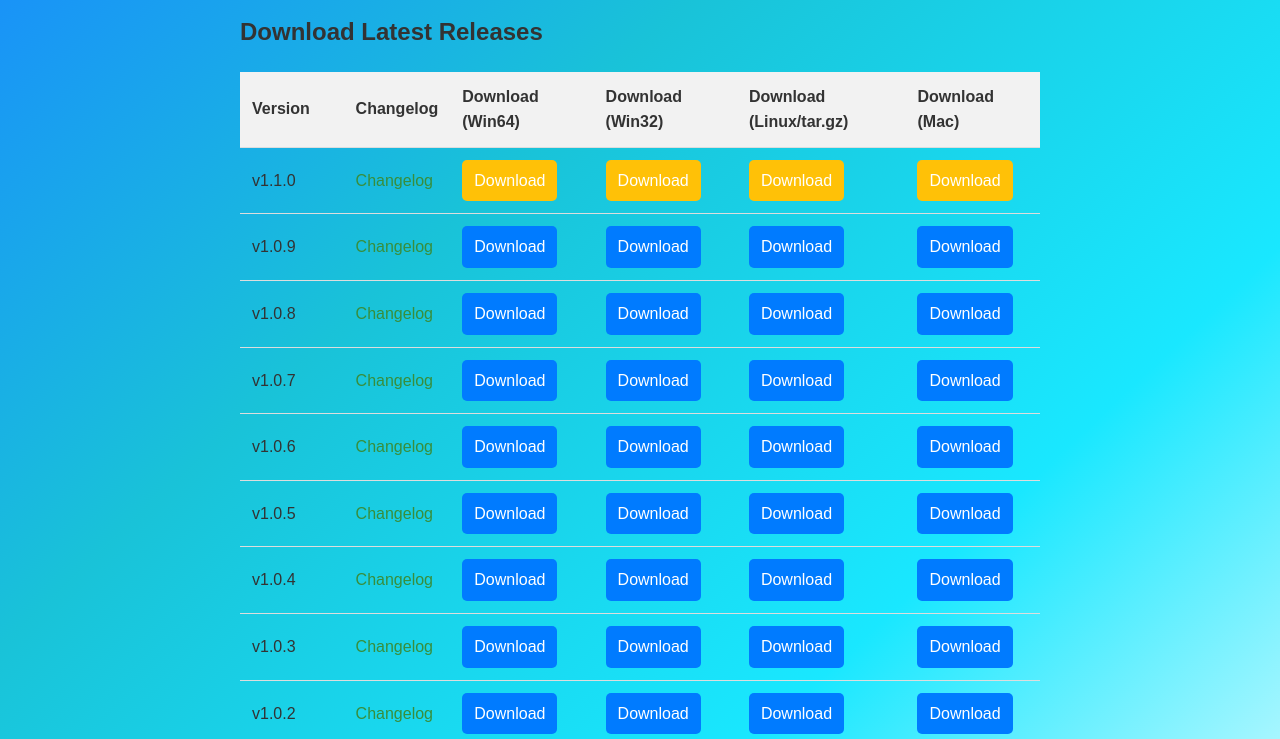
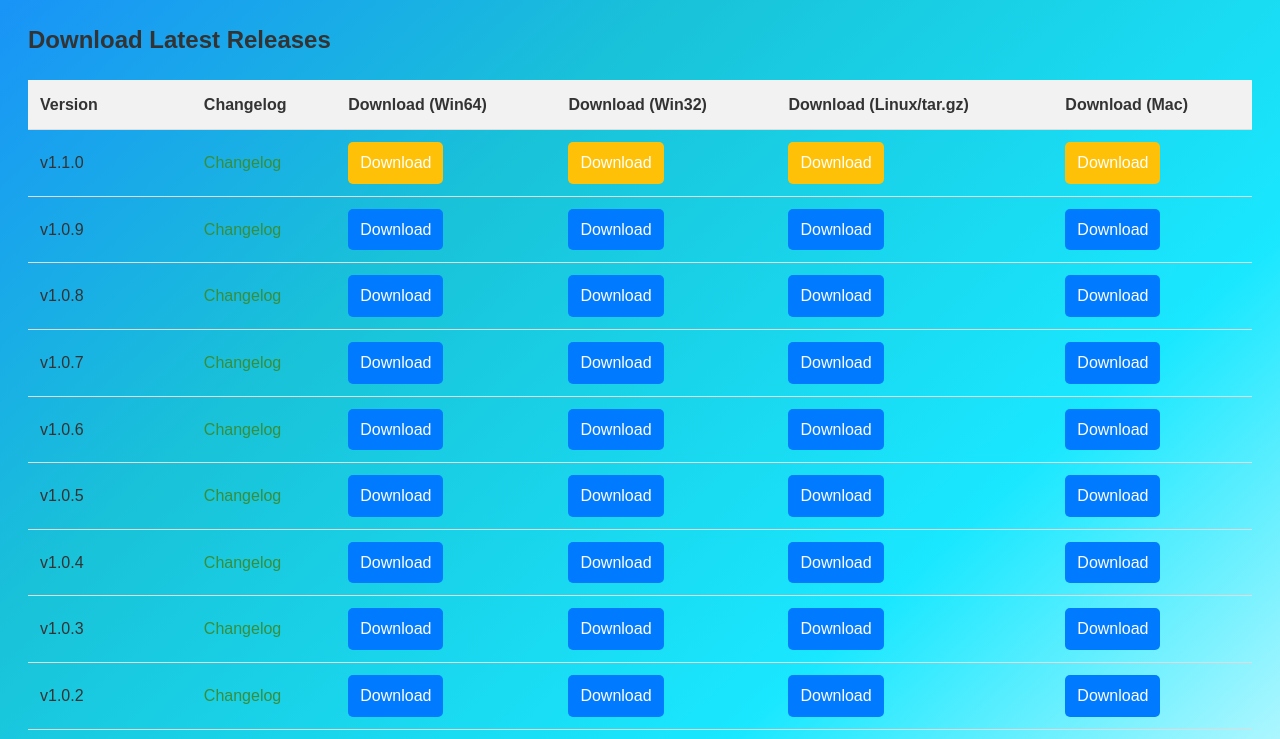
Before and after one commit to KapTheGuy/Angle.github.io, a plain HTML site: page download.html in a window 1280 px wide. Shown: the part 153-892 px from the top of the page. Drawn offline with Linux system fonts and the light colour scheme.

Commit message:
Update download.html

```diff
--- a/download.html
+++ b/download.html
@@ -8,8 +8,6 @@
         body {
             font-family: Arial, sans-serif;
             line-height: 1.6;
-            max-width: 800px;
-            margin: 0 auto;
             padding: 20px;
             background: linear-gradient(to bottom right, rgba(0, 123, 255, 0.9), rgba(0, 188, 212, 0.9), rgba(0, 229, 255, 0.9), #ffffff); /* Vibrant gradient background */
             color: #333; /* Text color */
```
